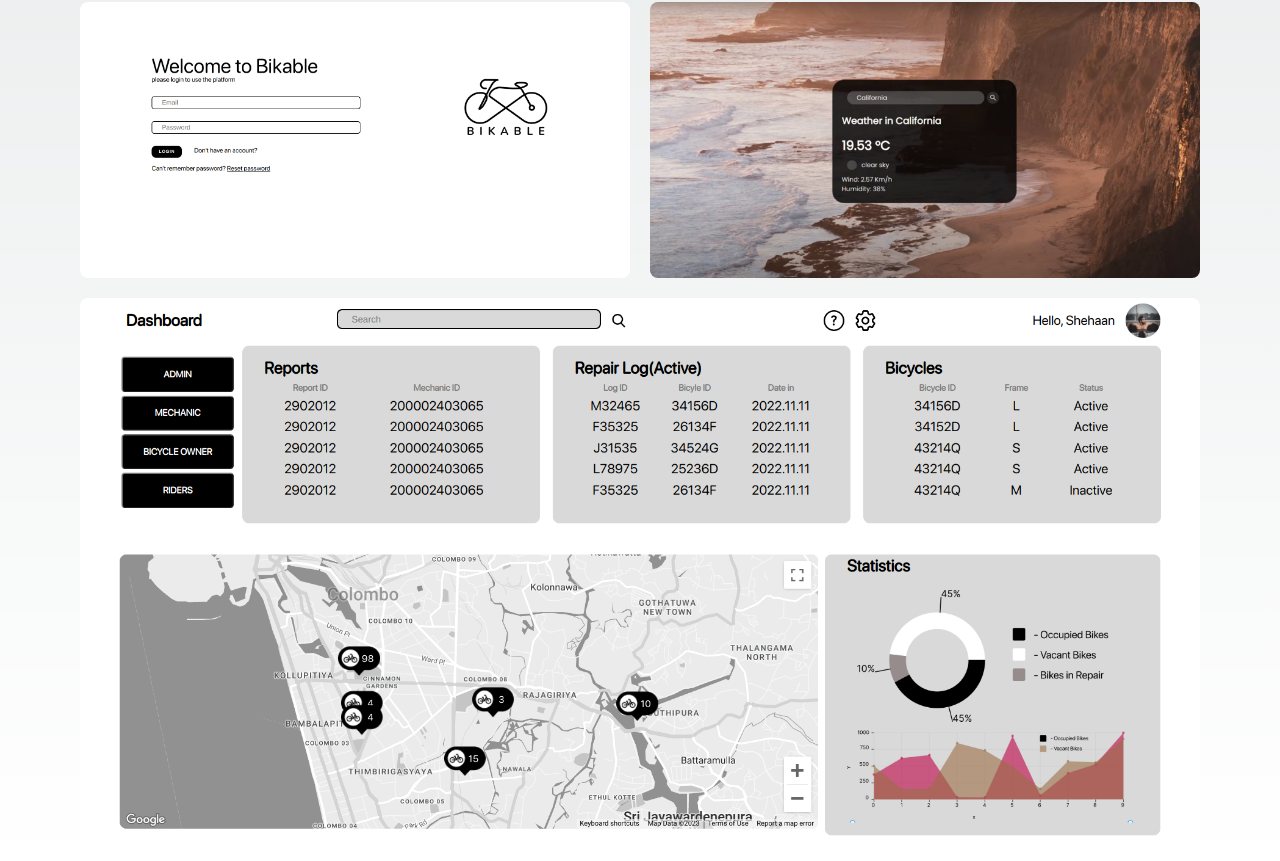
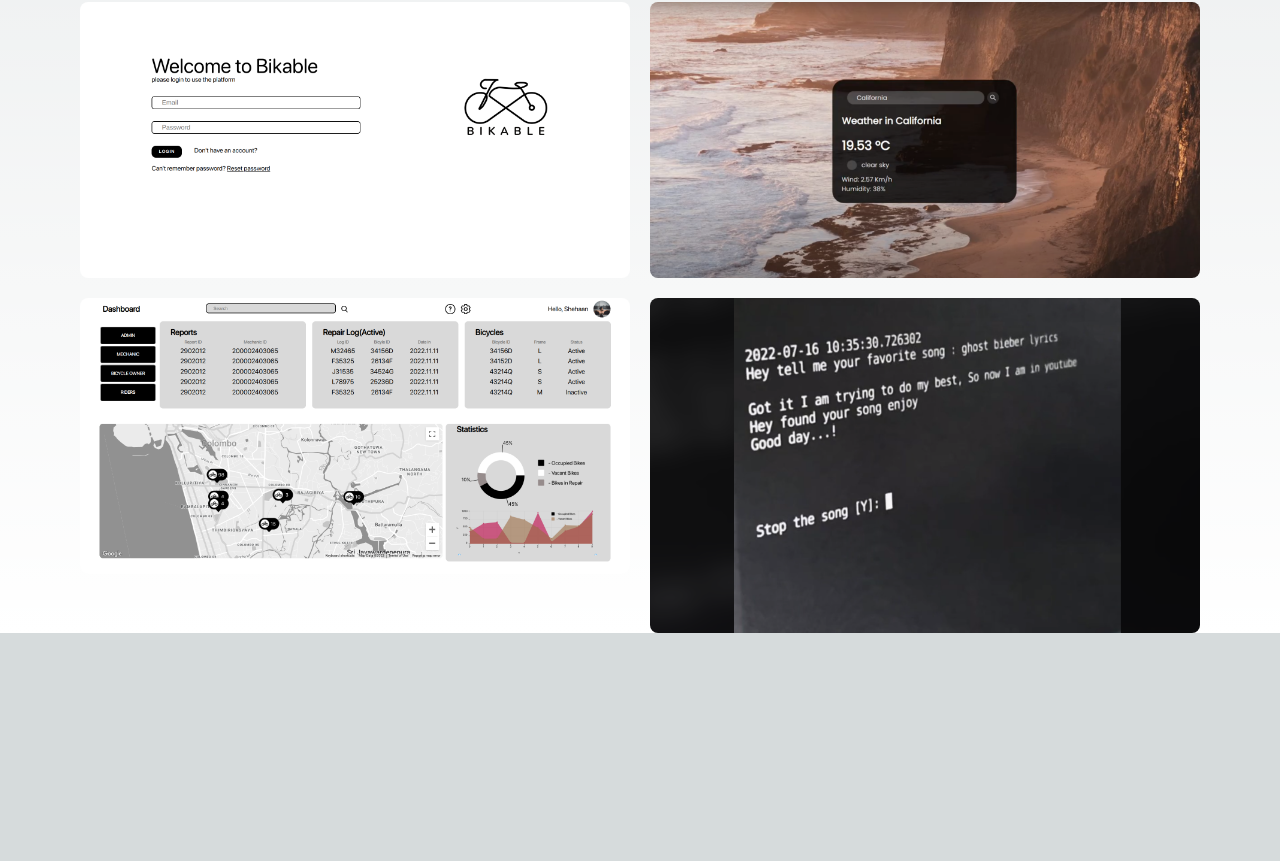
Before and after one commit to devshehan/Portofolio_2.0, a Next.js app: page / in a window 1280 px wide. Shown: the part 1138-1999 px from the top of the page. After the commit the page ends 1771 px from the top, so only its background shows below. Built offline with nearby package versions, Linux system fonts and the light colour scheme.

Commit message:
add project image

```diff
--- a/src/pages/index.js
+++ b/src/pages/index.js
@@ -13,6 +13,7 @@
 import web1 from '../../public/projectO.png';
 import web2 from '../../public/projects.png';
 import web3 from '../../public/project2.png';
+import web4 from '../../public/project3.png';
 
 import { useState } from 'react';
 
@@ -83,6 +84,14 @@
                     height={'100%'}
                     />
                 </div>
+
+                <div className='basis-1/3 flex-1'>
+                  <Image src={web4}
+                    className='rounded-lg object-cover'
+                    width={'100%'}
+                    height={'100%'}
+                    />
+                </div>
               </div>
             </div>
           </section>
```
Also changed, not shown: public/project3.png (added).
